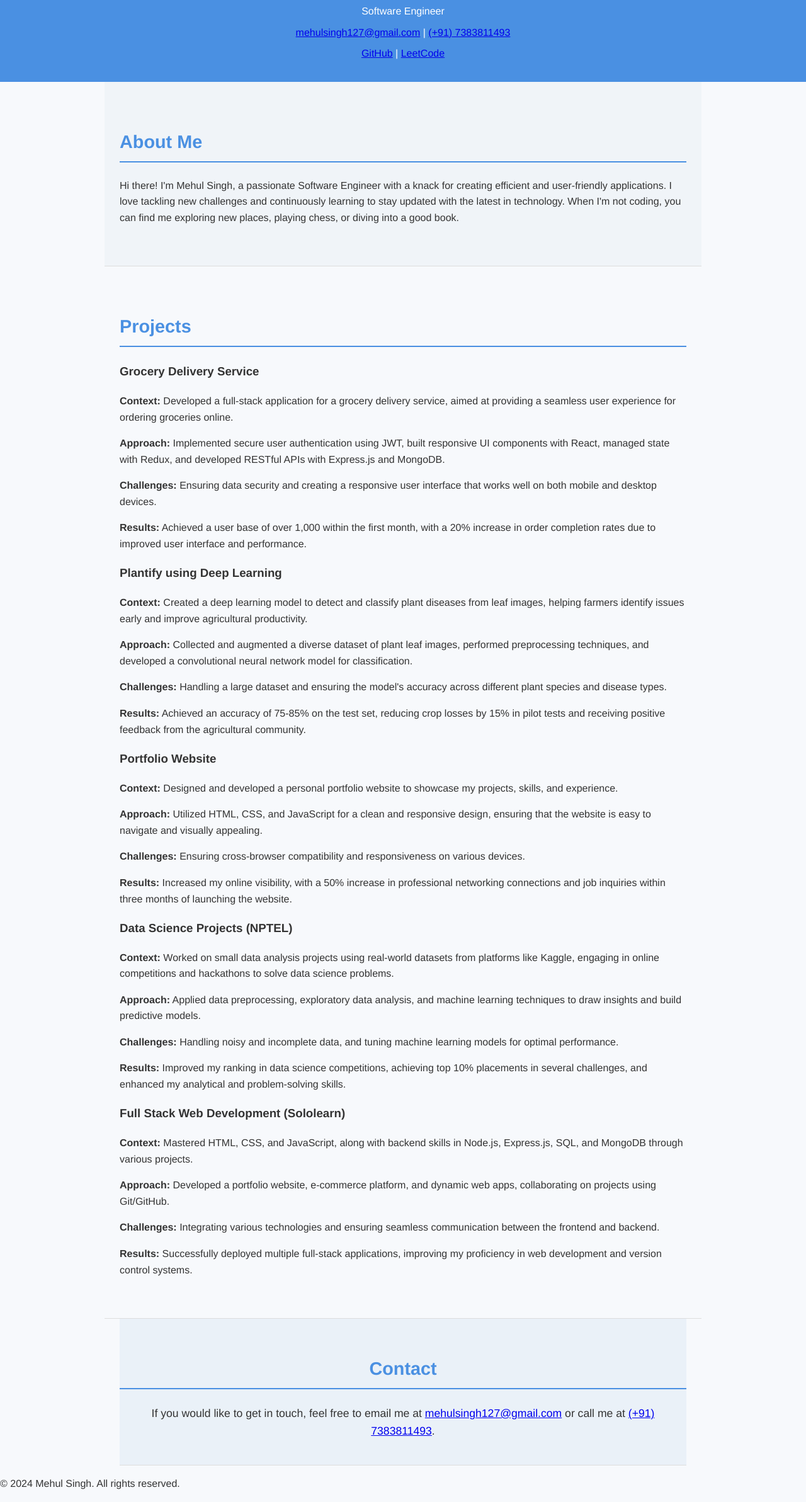
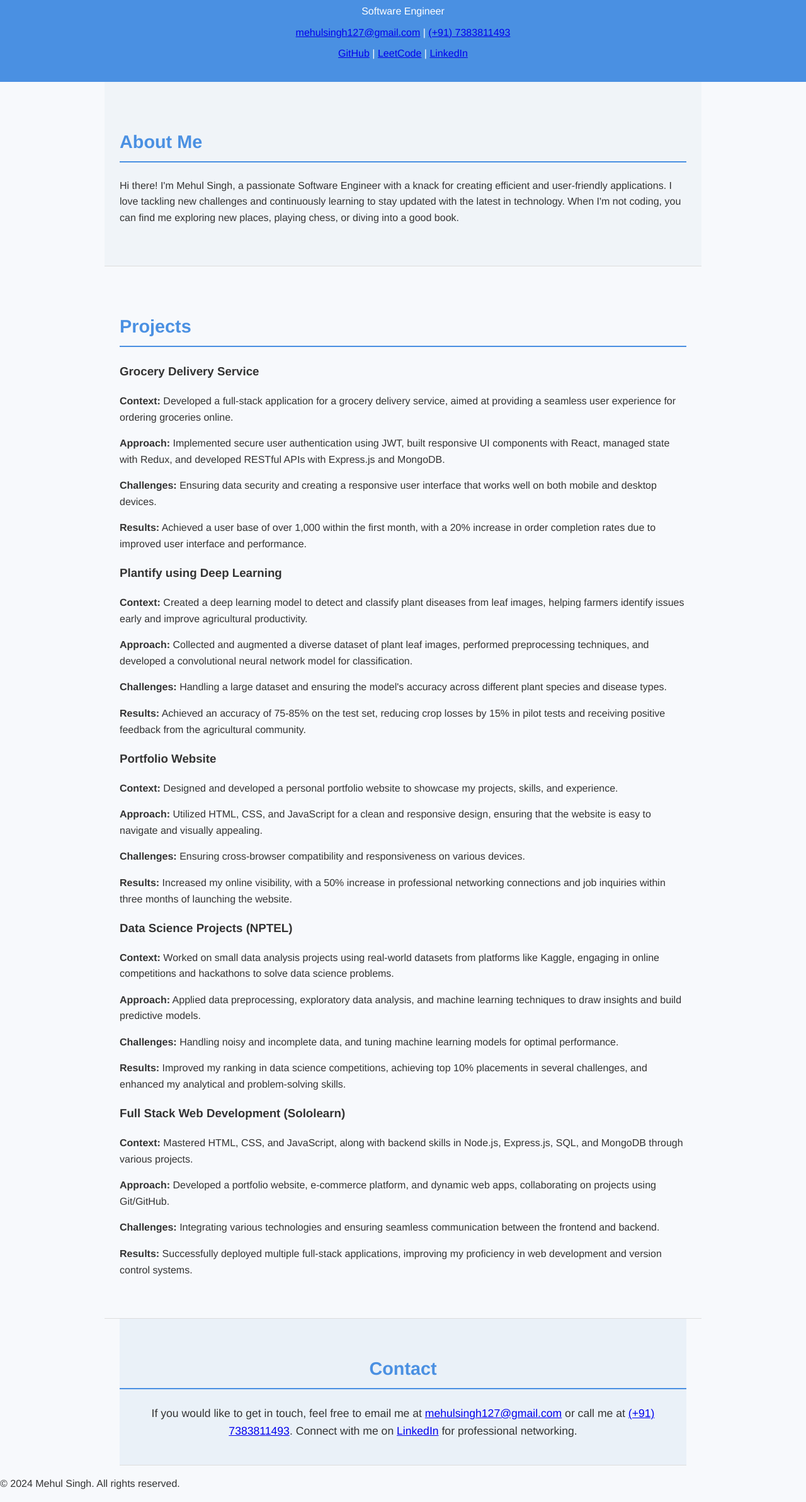
Before and after one commit to csemehul/mehulsingh, a plain HTML site: page index.html in a window 1280 px wide. Shown: the part 91-2476 px from the top of the page at 63% size. Drawn offline with Linux system fonts and the light colour scheme.

Commit message:
Update index.html

```diff
--- a/index.html
+++ b/index.html
@@ -12,7 +12,7 @@
             <h1>Mehul Singh</h1>
             <p>Software Engineer</p>
             <p><a href="mailto:mehulsingh127@gmail.com">mehulsingh127@gmail.com</a> | <a href="tel:+917383811493">(+91) 7383811493</a></p>
-            <p><a href="https://github.com/csemehul">GitHub</a> | <a href="https://leetcode.com/u/mehulsng/">LeetCode</a></p>
+            <p><a href="https://github.com/csemehul">GitHub</a> | <a href="https://leetcode.com/u/mehulsng/">LeetCode</a> | <a href="https://www.linkedin.com/in/mehulsng/">LinkedIn</a></p>
         </div>
     </header>
 
@@ -67,7 +67,7 @@
     <section id="contact">
         <div class="container">
             <h2>Contact</h2>
-            <p>If you would like to get in touch, feel free to email me at <a href="mailto:mehulsingh127@gmail.com">mehulsingh127@gmail.com</a> or call me at <a href="tel:+917383811493">(+91) 7383811493</a>.</p>
+            <p>If you would like to get in touch, feel free to email me at <a href="mailto:mehulsingh127@gmail.com">mehulsingh127@gmail.com</a> or call me at <a href="tel:+917383811493">(+91) 7383811493</a>. Connect with me on <a href="https://www.linkedin.com/in/mehulsng/">LinkedIn</a> for professional networking.</p>
         </div>
     </section>
 
```
